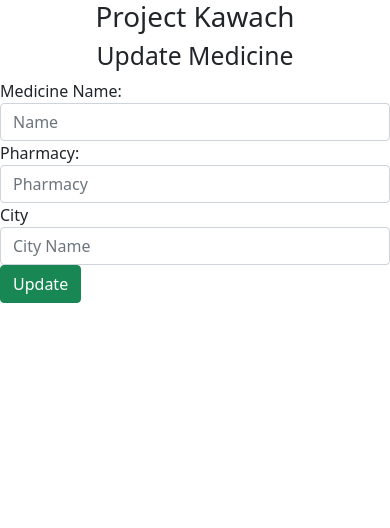
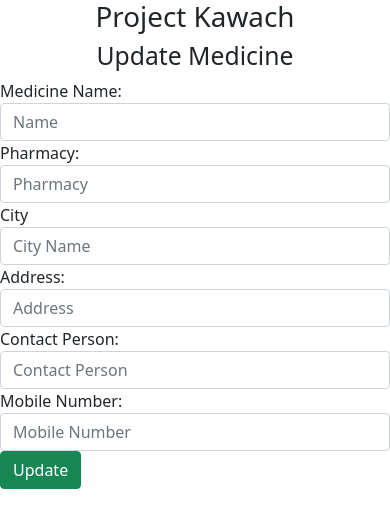
Before and after one commit to b2jena/kawach-pandemic-support, an Angular app in the folder product-webapp/webapp/: page /updatemedicine in a window 390 px wide. Shown: the top 528 px of the page. Built offline with nearby package versions, Linux system fonts and the light colour scheme.

Commit message:
added address, contactPerson, mobileNumber

```diff
--- a/product-webapp/webapp/src/app/app-routing.module.ts
+++ b/product-webapp/webapp/src/app/app-routing.module.ts
@@ -14,13 +14,13 @@ const routes: Routes = [
   }, {
     path: 'sos',
     component: SosRequestComponent
-  },{
+  }, {
     path: 'addmedicine',
     component: AddMedicineComponent
-  },{
+  }, {
     path: 'listmedicine',
     component: ListMedicinesComponent
-  },{
+  }, {
     path: 'updatemedicine',
     component: UpdateMedicineComponent
   }
--- a/product-webapp/webapp/src/app/app.module.ts
+++ b/product-webapp/webapp/src/app/app.module.ts
@@ -22,9 +22,10 @@ import { HttpClient, HttpClientModule } from '@angular/common/http';
   imports: [
     BrowserModule,
     AppRoutingModule,
-    HttpClientModule,FormsModule
+    HttpClientModule,
+    FormsModule
   ],
-  providers: [HttpClient,SMedicineService],
+  providers: [HttpClient, SMedicineService],
   bootstrap: [AppComponent]
 })
 export class AppModule { }
--- a/product-webapp/webapp/src/app/components/add-medicine/add-medicine.component.html
+++ b/product-webapp/webapp/src/app/components/add-medicine/add-medicine.component.html
@@ -15,6 +15,18 @@
         <label for="id">City</label>
         <input [(ngModel)]="user.city" placeholder="City Name" name="City Name" class="form-control" id="medicineid">
       </div>
+      <div class="form-group">
+        <label for="name">Address:</label>
+        <input type="name" [(ngModel)]="user.address" placeholder="Address" name="address" class="form-control" id="address">
+      </div>
+      <div class="form-group">
+        <label for="name">Contact Person:</label>
+        <input type="name" [(ngModel)]="user.contactPerson" placeholder="Contact Person" name="contactPerson" class="form-control" id="contactPerson">
+      </div>
+      <div class="form-group">
+        <label for="name">Mobile Number:</label>
+        <input type="name" [(ngModel)]="user.mobileNumber" placeholder="Mobile Number" name="mobileNumber" class="form-control" id="mobileNumber">
+      </div>
 
       <button class="btn btn-success" (click)="CreateMedicine()">Submit</button>
     </form>
--- a/product-webapp/webapp/src/app/components/add-medicine/add-medicine.component.ts
+++ b/product-webapp/webapp/src/app/components/add-medicine/add-medicine.component.ts
@@ -10,16 +10,13 @@ import { Medicine, SMedicineService } from 'src/app/services/s-medicine.service'
 })
 export class AddMedicineComponent implements OnInit {
 
-  user: Medicine = new Medicine("","","");
+  user: Medicine = new Medicine( '', '', '', '', '', '' );
 
   constructor(private medicineService: SMedicineService) { }
 
   ngOnInit() {
   }
     CreateMedicine(): void {
-      this.medicineService.CreateMedicine(this.user).subscribe( data => { alert("Medicine added successfully.");});
-
-
-         }
-
+      this.medicineService.CreateMedicine(this.user).subscribe( data => { alert('Medicine added successfully.'); });
+    }
 }
--- a/product-webapp/webapp/src/app/components/list-medicines/list-medicines.component.html
+++ b/product-webapp/webapp/src/app/components/list-medicines/list-medicines.component.html
@@ -6,6 +6,9 @@
                 <th>City</th>
                 <th>Name</th>
                 <th>Pharmacy</th>
+                <th>Address</th>
+                <th>Contact Person</th>
+                <th>Mobile Number</th>
             </tr>
         </thead>
         <tbody>
@@ -13,6 +16,9 @@
                 <td>{{medicine.city}}</td>
                 <td>{{medicine.medName}}</td>
                 <td>{{medicine.pharmacy}}</td>
+                <td>{{medicine.address}}</td>
+                <td>{{medicine.contactPerson}}</td>
+                <td>{{medicine.mobileNumber}}</td>
                 <td><button class="btn btn-danger" (click)="deleteMedicine(medicine)">Delete Medicine</button></td>
             </tr>
         </tbody>
--- a/product-webapp/webapp/src/app/components/update-medicine/update-medicine.component.html
+++ b/product-webapp/webapp/src/app/components/update-medicine/update-medicine.component.html
@@ -15,7 +15,18 @@
         <label for="id">City</label>
         <input [(ngModel)]="user.city" placeholder="City Name" name="City Name" class="form-control" id="medicineid">
       </div>
-
+      <div class="form-group">
+        <label for="name">Address:</label>
+        <input type="name" [(ngModel)]="user.address" placeholder="Address" name="address" class="form-control" id="address">
+      </div>
+      <div class="form-group">
+        <label for="name">Contact Person:</label>
+        <input type="name" [(ngModel)]="user.contactPerson" placeholder="Contact Person" name="contactPerson" class="form-control" id="contactPerson">
+      </div>
+      <div class="form-group">
+        <label for="name">Mobile Number:</label>
+        <input type="name" [(ngModel)]="user.mobileNumber" placeholder="Mobile Number" name="mobileNumber" class="form-control" id="mobileNumber">
+      </div>
       <button class="btn btn-success" (click)="updatemedicine()">Update</button>
     </form>
     </div>
--- a/product-webapp/webapp/src/app/components/update-medicine/update-medicine.component.ts
+++ b/product-webapp/webapp/src/app/components/update-medicine/update-medicine.component.ts
@@ -8,7 +8,7 @@ import { Medicine, SMedicineService } from 'src/app/services/s-medicine.service'
   styleUrls: ['./update-medicine.component.css']
 })
 export class UpdateMedicineComponent implements OnInit {
-  user: Medicine = new Medicine("","","");
+  user: Medicine = new Medicine( '', '', '', '', '', '' );
   constructor(private medService: SMedicineService) { }
   ngOnInit() {
   }
@@ -16,8 +16,7 @@ export class UpdateMedicineComponent implements OnInit {
     console.log(this.user.city);
     this.medService.updateMedicine(this.user)
         .subscribe( data => {
-          alert("Medicine updated successfully.");
+          alert('Medicine updated successfully.');
         });
-
-  };
+  }
 }
--- a/product-webapp/webapp/src/app/services/s-medicine.service.ts
+++ b/product-webapp/webapp/src/app/services/s-medicine.service.ts
@@ -5,38 +5,37 @@ import { HttpClient, HttpHeaders } from '@angular/common/http';
 @Injectable({
   providedIn: 'root'
 })
-export class SMedicineService {
-
+export class SMedicineService{
   Medicine: Medicine[] = [];
-
   constructor(private httpService: HttpClient) { }
-
-  CreateMedicine(medicine: Medicine):Observable<Medicine> {
+  CreateMedicine(medicine: Medicine): Observable<Medicine> {
     console.log(medicine);
-      return this.httpService.post<Medicine>("http://localhost:9999/medicine/create",medicine);
+    return this.httpService.post<Medicine>('http://localhost:9999/medicine/create', medicine);
   }
   public deleteMedicine(medicine: Medicine) {
-    return this.httpService.delete<Medicine>("http://localhost:9999/medicine//delete/"+ medicine.city);
+    return this.httpService.delete<Medicine>('http://localhost:9999/medicine//delete/' + medicine.city);
   }
   public updateMedicine(medicine: Medicine) {
     console.log(medicine);
-    return this.httpService.put<Medicine>("http://localhost:9999/medicine/update", medicine);
+    return this.httpService.put<Medicine>('http://localhost:9999/medicine/update', medicine);
   }
   getMedicines(){
-    return this.httpService.get<Medicine[]>("http://localhost:9999/medicine/getAll")
+    return this.httpService.get<Medicine[]>('http://localhost:9999/medicine/getAll');
   }
 }
-
 export class Medicine{
-
-  public city:string;
-  public medName:string;
-  public pharmacy:string;
-
-  constructor( city:string,medName:string,pharmacy:string) {
-    this.city=city;
-    this.medName=medName;
-    this.pharmacy=pharmacy
-
+  public city: string;
+  public medName: string;
+  public pharmacy: string;
+  public address: string;
+  public contactPerson: string;
+  public mobileNumber: string;
+  constructor( city: string, medName: string, pharmacy: string, address: string, contactPerson: string, mobileNumber: string) {
+    this.city = city;
+    this.medName = medName;
+    this.pharmacy = pharmacy;
+    this.address = address;
+    this.contactPerson = contactPerson;
+    this.mobileNumber = mobileNumber;
   }
 }
--- a/product-webapp/webapp/tslint.json
+++ b/product-webapp/webapp/tslint.json
@@ -83,7 +83,7 @@
       }
     },
     "typedef": [
-      true,
+      false,
       "call-signature"
     ],
     "typedef-whitespace": {
```
Also changed, not shown: product-webapp/webapp/src/app/components/list-medicines/list-medicines.component.ts (+7 -15 lines).
